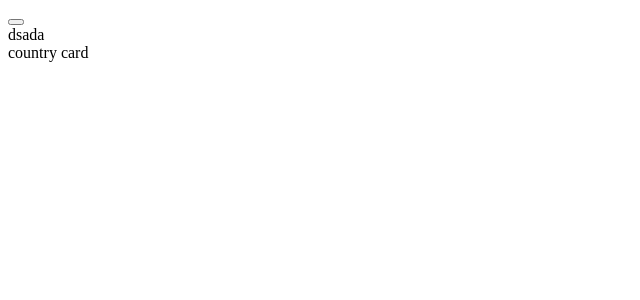
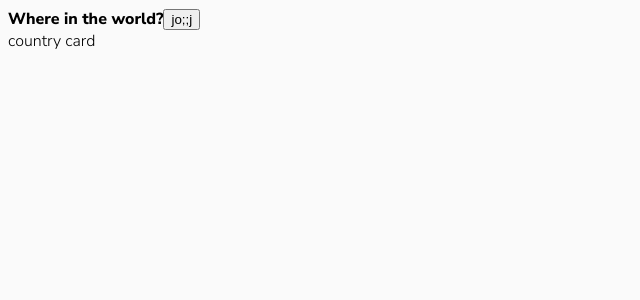
Before and after one commit to fatemehragh/atlas, a React (Create React App) app: page / in a window 1280 px wide. Shown: the top 300 px of the page, without its empty margins (0-640 px from the left). Built offline with nearby package versions, Linux system fonts and the light colour scheme.

Commit message:
feature: home page styles

```diff
--- a/public/index.html
+++ b/public/index.html
@@ -9,6 +9,9 @@
       name="description"
       content="Web site created using create-react-app"
     />
+    <link rel="preconnect" href="https://fonts.googleapis.com">
+    <link rel="preconnect" href="https://fonts.gstatic.com" crossorigin>
+    <link href="https://fonts.googleapis.com/css2?family=Nunito+Sans:wght@300;600;800&family=Poppins:wght@500&display=swap" rel="stylesheet">
     <link rel="apple-touch-icon" href="%PUBLIC_URL%/logo192.png" />
     <!--
       manifest.json provides metadata used when your web app is installed on a
--- a/src/App.js
+++ b/src/App.js
@@ -1,15 +1,23 @@
+import {useContext, useEffect} from "react";
+//components
 import HomePage from "./components/HomePage";
-import {ThemeProvider} from "./contexts/ThemeContext";
 import Header from "./components/Header";
+//context
+import {ThemeContext} from "./contexts/ThemeContext";
 
 function App() {
+    const { theme } = useContext(ThemeContext);
+
+    useEffect(() => {
+        document.body.classList.remove('light', 'dark');
+        document.body.classList.add(theme);
+    }, [theme]);
+
     return (
-            <div>
+        <div>
                 <Header/>
-                dsada
                 <HomePage/>
             </div>
-
     );
 }
 
--- a/src/components/Header.js
+++ b/src/components/Header.js
@@ -1,14 +1,19 @@
-import {useContext,useState} from "react";
+import {useContext, useEffect, useState} from 'react';
+//context
+import {ThemeContext} from "../contexts/ThemeContext";
+//styles
+import styles from '../styles/Header.module.css';
+
 const Header = () => {
-    const [isDarkMode, setIsDarkMode] = useState(false);
+    const { toggleTheme } = useContext(ThemeContext);
 
-    const toggleTheme = () => {
-        setIsDarkMode(!isDarkMode);
-    };
     return (
-        <header>
-            {/* Header content */}
-            <button>
+        <header className={`${styles.header}`}>
+            <span style={{fontWeight: '800'}}>
+                Where in the world?
+            </span>
+            <button onClick={toggleTheme}>
+                jo;;j
             </button>
         </header>
     );
--- a/src/contexts/ThemeContext.js
+++ b/src/contexts/ThemeContext.js
@@ -1,17 +1,17 @@
-import {createContext, useState} from "react";
+import React, {createContext, useState} from "react";
 
-export const ThemeContext = createContext();
+export const ThemeContext = createContext(false);
 
 export const ThemeProvider = ({children}) => {
 
-    const [isDarkMode, setIsDarkMode] = useState(false);
+    const [theme, setTheme] = useState('light');
 
     const toggleTheme = () => {
-        setIsDarkMode(!isDarkMode);
+        setTheme(theme === 'light' ? 'dark' : 'light');
     }
 
     return (
-        <ThemeContext.Provider value={{ isDarkMode, toggleTheme }}>
+        <ThemeContext.Provider value={{ theme, toggleTheme }}>
             {children}
         </ThemeContext.Provider>
     )
--- a/src/index.js
+++ b/src/index.js
@@ -1,12 +1,18 @@
 import React from 'react';
 import ReactDOM from 'react-dom/client';
+import reportWebVitals from './reportWebVitals';
 import App from './App';
-import reportWebVitals from './reportWebVitals';
+//context
+import {ThemeProvider} from "./contexts/ThemeContext";
+//styles
+import './styles/themes.css';
 
 const root = ReactDOM.createRoot(document.getElementById('root'));
 root.render(
   <React.StrictMode>
-    <App />
+      <ThemeProvider>
+             <App />
+        </ThemeProvider>
   </React.StrictMode>
 );
 
--- /dev/null
+++ b/src/styles/Header.module.css
@@ -0,0 +1,5 @@
+@import './variables.css';
+
+.header {
+
+}
--- /dev/null
+++ b/src/styles/themes.css
@@ -0,0 +1,14 @@
+@import './variables.css';
+
+/* styles.css */
+body.light {
+    background-color: var(--very-light-gray);
+}
+
+body.dark {
+    background-color: var(--very-dark-blue);
+}
+
+body {
+    font-family: 'Nunito Sans', sans-serif;
+}
--- /dev/null
+++ b/src/styles/variables.css
@@ -0,0 +1,8 @@
+:root {
+    --dark-blue: hsl(209, 23%, 22%);
+    --very-dark-blue: hsl(207, 26%, 17%);
+    --very-dark-blue-light-text: hsl(200, 15%, 8%);
+    --dark-gray: hsl(0, 0%, 52%);
+    --very-light-gray: hsl(0, 0%, 98%);
+    --white: hsl(0, 0%, 100%);
+}
```
Also changed, not shown: src/api/countries.js (added), 2 other files (tests, documents, lock files or other folders).
